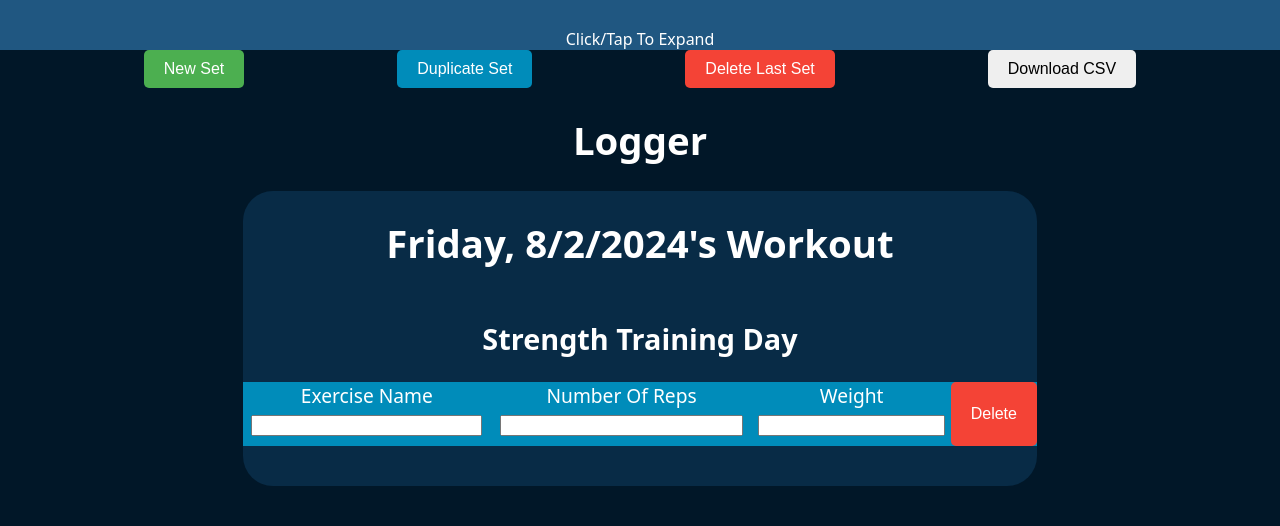
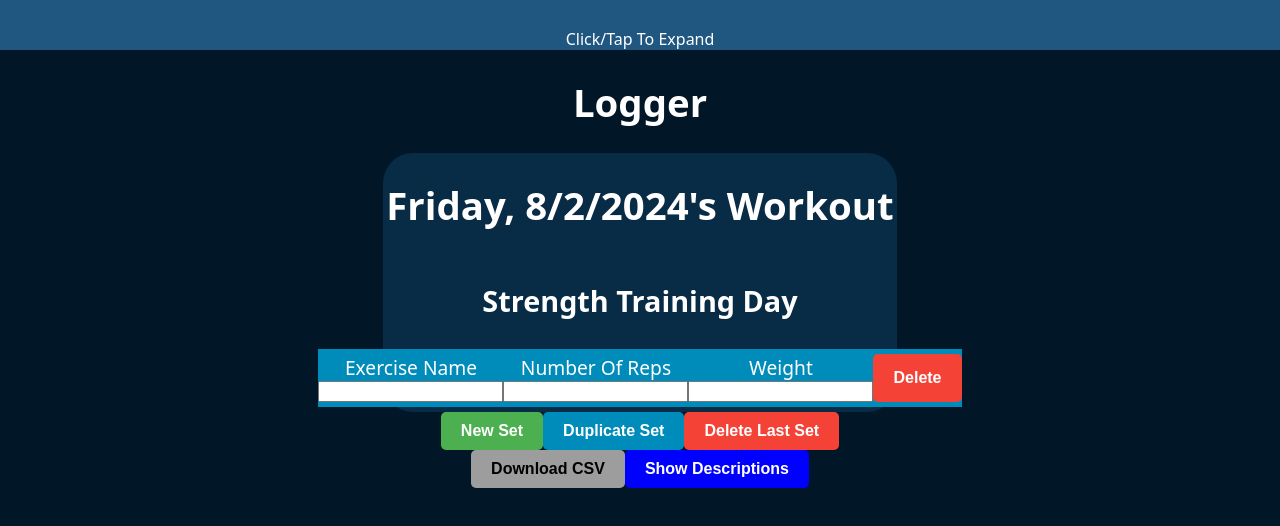
Before and after one commit to thomasstarks4/rep-bro, a React (Create React App) app: page /tracker in a window 1280 px wide. Both pictures are taken after a click on the button "Start Workout". Shown: the top 526 px of the page. Built offline with nearby package versions, Linux system fonts and the light colour scheme; a web font is replaced by a local one.

Commit message:
logger phase one complete, committing before first build

```diff
--- a/src/components/Home.jsx
+++ b/src/components/Home.jsx
@@ -1,4 +1,4 @@
-import appLogo from "../images/rep-bro-logo.jpg";
+import appLogo from "../images/rep-bro-logo-2.jfif";
 import headerImg1 from "../images/karsten-winegeart-0Wra5YYVQJE-unsplash.jpg";
 import headerImg2 from "../images/surface-mtnOWv6EGNs-unsplash.jpg";
 import { Link } from "react-router-dom";
@@ -59,8 +59,9 @@ function Home() {
               </div>
               <ul>
                 <li>
-                  <strong>Printable Workout Plans:</strong> Design your workout
-                  schedule and print it out to bring to the gym.
+                  <strong>Downloadable Workout Plans:</strong> Hassle free
+                  download of each workout in text format to your device (User
+                  profiles to come in future updates)
                 </li>
                 <li>
                   <strong>Easy Scheduling: </strong> Plan your workouts ahead of
--- a/src/components/Logger.jsx
+++ b/src/components/Logger.jsx
@@ -29,6 +29,8 @@ function Logger() {
   const [exerciseList, setExerciseList] = useState([
     { exerciseName: "", numberOfReps: "", weight: "" },
   ]);
+
+  const [showDescriptions, setShowDescriptions] = useState(false);
 
   const handleWorkoutInfoChange = (e) => {
     const { name, value } = e.target;
@@ -65,7 +67,14 @@ function Logger() {
       "Are you sure you want to delete this row?"
     );
     if (confirmed) {
-      setExerciseList(exerciseList.filter((_, i) => i !== index));
+      const updatedList = [...exerciseList];
+      const rowElement = document.getElementById(`exercise-row-${index}`);
+
+      rowElement.classList.add("fade-out");
+      setTimeout(() => {
+        updatedList.splice(index, 1);
+        setExerciseList(updatedList);
+      }, 500); // Match the duration of the fade-out animation
     }
   };
 
@@ -117,35 +126,16 @@ function Logger() {
           </form>
         ) : (
           <>
-            <div className="btn-container">
-              <button className="btn-new-set set-btns" onClick={addExerciseRow}>
-                New Set
-              </button>
-              <button
-                className="btn-dupe-set set-btns"
-                onClick={duplicateLastRow}
-              >
-                Duplicate Set
-              </button>
-              <button
-                className="btn-delete-set set-btns"
-                onClick={() => deleteRow(exerciseList.length - 1)}
-              >
-                Delete Last Set
-              </button>
-              <button
-                className="btn-download-set set-btns"
-                onClick={generateCSV}
-              >
-                Download CSV
-              </button>
-            </div>
             <h1 className="t-center white">Logger</h1>
             <div id="masterList" className="logger-container">
               <h1 className="t-center white">{workoutInfo.name}</h1>
               <h2 className="t-center white">{workoutInfo.typeName} Day</h2>
               {exerciseList.map((exercise, index) => (
-                <div key={index} className="inputs-container">
+                <div
+                  key={index}
+                  id={`exercise-row-${index}`}
+                  className="inputs-container"
+                >
                   <div className="input-container">
                     <label htmlFor={`ExerciseName${index}`}>
                       Exercise Name
@@ -153,7 +143,7 @@ function Logger() {
                     <input
                       name={`ExerciseName${index}`}
                       type="text"
-                      className="exercise-input input-1"
+                      className="exercise-input"
                       value={exercise.exerciseName}
                       onChange={(e) => {
                         const newList = [...exerciseList];
@@ -172,7 +162,7 @@ function Logger() {
                     <input
                       name={`NumberOfReps${index}`}
                       type="text"
-                      className="exercise-input input-1"
+                      className="exercise-input"
                       value={exercise.numberOfReps}
                       onChange={(e) => {
                         const newList = [...exerciseList];
@@ -188,7 +178,7 @@ function Logger() {
                     <input
                       name={`Weight${index}`}
                       type="text"
-                      className="exercise-input input-1"
+                      className="exercise-input"
                       value={exercise.weight}
                       onChange={(e) => {
                         const newList = [...exerciseList];
@@ -206,7 +196,66 @@ function Logger() {
                 </div>
               ))}
             </div>
+            {showDescriptions && (
+              <div className="description-popup">
+                <h3>Button Descriptions</h3>
+                <ul>
+                  <li>
+                    <strong className="btn-new-set">New Set:</strong> Add a new
+                    empty exercise set.
+                  </li>
+                  <li>
+                    <strong className="btn-dupe-set">Duplicate Set:</strong>{" "}
+                    Duplicate the last entered exercise set.
+                  </li>
+                  <li>
+                    <strong className="btn-delete-set">Delete Last Set:</strong>{" "}
+                    Delete the last exercise set.
+                  </li>
+                  <li>
+                    <strong className="btn-download-set">Download CSV:</strong>{" "}
+                    Download the workout data as a CSV file.
+                  </li>
+                </ul>
+                <button
+                  className="btn-close-description"
+                  onClick={() => setShowDescriptions(false)}
+                >
+                  Close
+                </button>
+              </div>
+            )}
+            <div className="btn-container">
+              <button className="btn-new-set set-btns" onClick={addExerciseRow}>
+                New Set
+              </button>
+              <button
+                className="btn-dupe-set set-btns"
+                onClick={duplicateLastRow}
+              >
+                Duplicate Set
+              </button>
+              <button
+                className="btn-delete-set set-btns"
+                onClick={() => deleteRow(exerciseList.length - 1)}
+              >
+                Delete Last Set
+              </button>
+            </div>
           </>
+        )}
+        {workoutInfo.formCompleted && (
+          <div className="btn-container">
+            <button className="btn-download-set set-btns" onClick={generateCSV}>
+              Download CSV
+            </button>
+            <button
+              className="btn-description set-btns"
+              onClick={() => setShowDescriptions(true)}
+            >
+              Show Descriptions
+            </button>
+          </div>
         )}
       </div>
     </>
--- a/src/components/Navbar.jsx
+++ b/src/components/Navbar.jsx
@@ -1,4 +1,4 @@
-import appLogo from "../images/rep-bro-logo.jpg";
+import appLogo from "../images/rep-bro-logo-2.jfif";
 import "./css/Navbar.css";
 import { useState } from "react";
 import { Link } from "react-router-dom";
--- a/src/components/css/Logger.css
+++ b/src/components/css/Logger.css
@@ -1,3 +1,4 @@
+/* Existing styles */
 .logger-container {
   background-color: #082b46;
   display: flex;
@@ -17,6 +18,14 @@
   background-color: #008cba;
   margin-bottom: 5%;
 }
+
+.form-inputs {
+  margin-top: 10%;
+  display: flex;
+  flex-direction: column;
+  color: white;
+  text-align: center;
+}
 .input-1 {
   width: 90%;
   margin-bottom: 4%;
@@ -29,12 +38,22 @@
 @media (min-width: 721px) {
   .inputs-container {
     flex-direction: row;
+    margin-bottom: 1%;
+    margin-top: 1%;
+    padding-bottom: 1%;
+    padding-top: 1%;
   }
 }
 
+.input-container {
+  color: white;
+  display: flex;
+  flex-direction: column;
+}
 .btn-container {
   display: flex;
-  justify-content: space-between;
+  justify-content: center;
+  width: 100%;
 }
 
 .set-btns {
@@ -44,6 +63,7 @@
   cursor: pointer;
   transition: all 0.3s ease;
   border-radius: 5px;
+  font-weight: 800;
 }
 
 /* New Set Button */
@@ -97,3 +117,69 @@
 .btn-reset-set:hover {
   background-color: #7b1fa2;
 }
+
+.btn-description {
+  background-color: blue;
+  color: white;
+}
+
+.ts-form {
+  display: flex;
+  flex-direction: column;
+}
+
+/* Help Popup*/
+
+.description-popup {
+  position: fixed;
+  top: 50%;
+  left: 50%;
+  transform: translate(-50%, -50%);
+  background-color: white;
+  padding: 20px;
+  box-shadow: 0 0 10px rgba(0, 0, 0, 0.5);
+  z-index: 1000;
+}
+
+.description-popup h3 {
+  margin-top: 0;
+}
+
+.description-popup ul {
+  list-style-type: none;
+  padding-left: 0;
+}
+
+.description-popup li {
+  margin-bottom: 10px;
+}
+
+.btn-close-description {
+  background-color: #f44336;
+  color: white;
+  padding: 10px 20px;
+  border: none;
+  cursor: pointer;
+  border-radius: 5px;
+}
+
+.btn-close-description:hover {
+  background-color: #da190b;
+}
+
+.btn-download-set {
+  background-color: #9d9d9d;
+}
+/* Fade-out animation */
+@keyframes fadeOut {
+  from {
+    opacity: 1;
+  }
+  to {
+    opacity: 0;
+  }
+}
+
+.fade-out {
+  animation: fadeOut 0.5s forwards;
+}
--- a/src/components/css/Navbar.css
+++ b/src/components/css/Navbar.css
@@ -44,7 +44,6 @@
 }
 .flexbox-item {
   width: 100%;
-  margin: 10px;
 }
 
 .flexbox-item-1 {
```
Also changed, not shown: src/images/rep-bro-logo-2.jfif (added).
